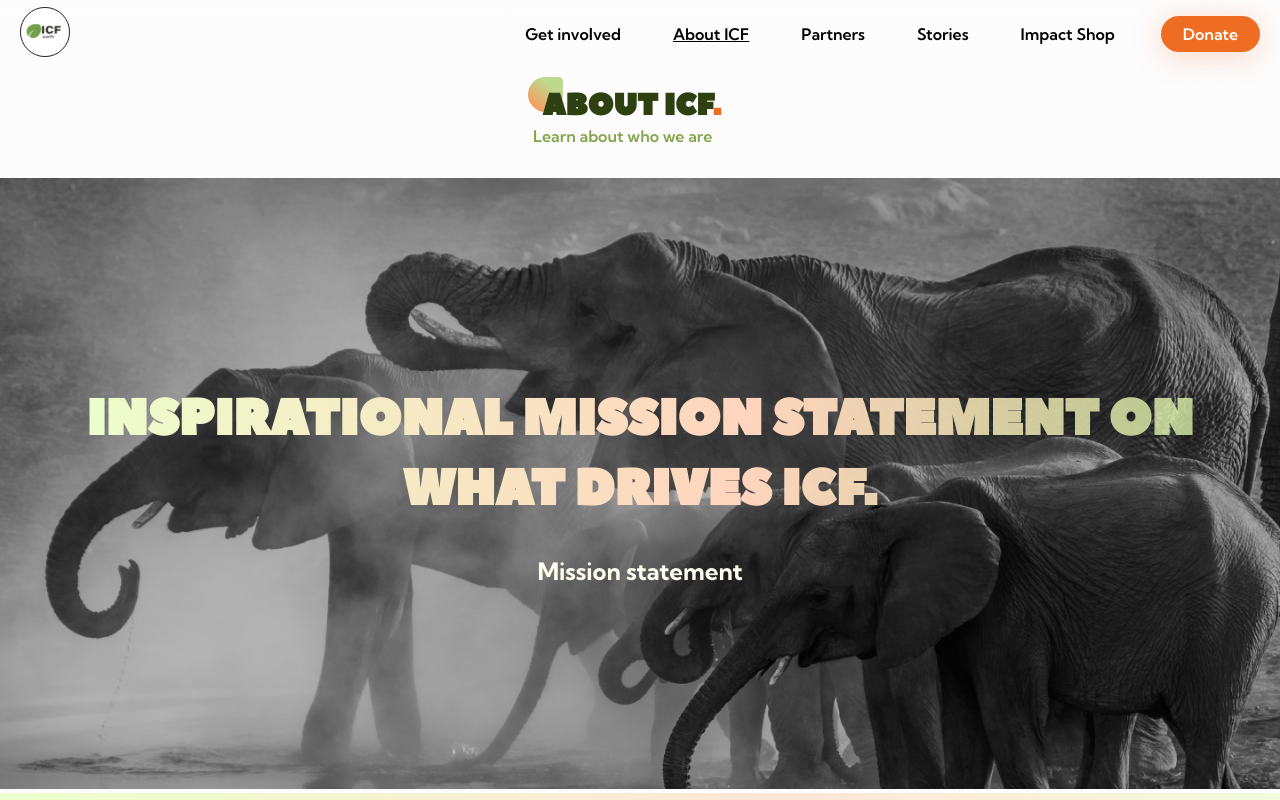
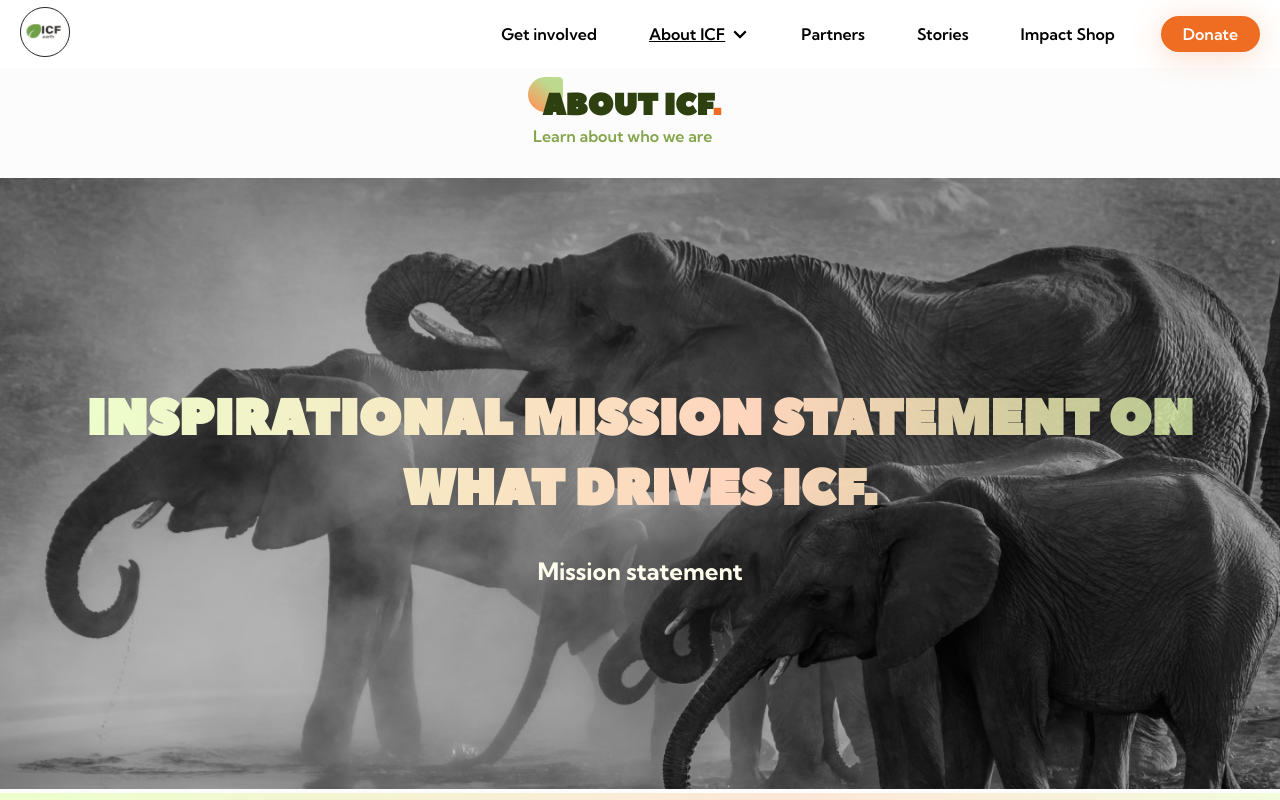
Before and after one commit to havoriskova/icf-website, a Next.js app: page /about in a window 1280 px wide. Shown: the top 800 px of the page. Built offline with nearby package versions, Linux system fonts and the light colour scheme.

Commit message:
added arrow on subnav (svg)

```diff
--- a/components/Navbar.js
+++ b/components/Navbar.js
@@ -3,6 +3,7 @@ import Image from "next/image";
 import styles from "./navbar.module.css";
 import {withRouter} from "next/router";
 import { useState } from "react";
+
 
 
 function Navbar({router}) {
@@ -31,7 +32,15 @@ function Navbar({router}) {
                             <Link href="/get-involved">Get involved</Link>
                         </li>
                         <li className={` ${styles.linkItem} ${styles.subNav}`}>
-                            <Link href="/about" className={router.pathname === "/about" ? styles.active : ""}>About ICF</Link>
+                            <Link href="/about" className={`${router.pathname === "/about" ? styles.active : ""} ${styles.subNavLink}`}>
+                                <div>About ICF
+                                    <div className={styles.subNavArrow}>
+                                        <svg class="arrowSvg" width="50" height="50">
+                                            <path d="m 42.681584,33.69458 -14.14025,14.140163 c -0.68197,0.681967 -1.78761,0.681967 -2.46951,0 l -1.64923,-1.649203 c -0.68079,-0.680852 -0.6821,-1.784279 -0.003,-2.466652 L 35.626034,32.459732 24.419654,21.200739 c -0.6792,-0.682403 -0.67789,-1.78579 0.003,-2.46659 l 1.64921,-1.649224 c 0.68197,-0.681968 1.78761,-0.681968 2.46951,0 l 14.14014,14.140162 c 0.68197,0.681867 0.68197,1.787526 1.1e-4,2.469493 z" fill="#ffffff"/>
+                                        </svg>
+                                    </div>
+                                </div>
+                            </Link>
                             <ul className={styles.subNavList}>
                                 {/* <li className={`${router.pathname === "/about/team" ?  styles.active : ""} ${styles.subNavLinkItem}`}>
                                     <Link href="/about/team">Team</Link>
--- a/components/layout.module.css
+++ b/components/layout.module.css
@@ -20,9 +20,10 @@
     z-index: 999;
     /* border-radius: 0 0 2rem 2rem; */
     overflow: visible; /*kvuli stinu na Donate button*/
-    background: linear-gradient(180deg, rgba(252, 252, 252, 0.5) 0%, rgba(252, 252, 252, 0.6) 100%, rgba(252, 252, 252, 0.25) 100%);
-    -webkit-backdrop-filter: blur(3px);
-    backdrop-filter: blur(3px);
+    /* background: linear-gradient(180deg, rgba(252, 252, 252, 0.5) 0%, rgba(252, 252, 252, 0.6) 100%, rgba(252, 252, 252, 0.25) 100%);
+    /* -webkit-backdrop-filter: blur(3px); */
+    /* backdrop-filter: blur(3px); */
+    background: rgba(255, 255, 255, 0.8);
 }
 
 .footer {
--- a/components/navbar.module.css
+++ b/components/navbar.module.css
@@ -53,6 +53,11 @@
     color: var(--middle-orange);
 }
 
+.linkItem a:hover .subNavArrow path {
+    fill: var(--middle-orange);
+    transition: fill .3s ease;
+}
+
 .linkItem.active:not(.accentColor) > a:hover, .linkItem.subNav a.active:hover {
     color: black;
 }
@@ -88,20 +93,44 @@
     position: relative;
 }
 
+.subNavLink {
+    padding-right: 1.5rem;
+    position: relative;
+}
+
+.subNavArrow {
+    position: absolute;
+    /* background-color: pink; */
+    transform: scale(.4);
+    pointer-events: none;
+    right: -1.2rem;
+    top: .3rem;
+}
+
+.subNavArrow svg {
+    transform: rotate(90deg);
+  }
+
+
+.subNavArrow path {
+    fill: black;
+    transition: fill .3s ease;
+}
 
 .subNavList {
     display: none;
     position: absolute;
     width: 110%;
     text-decoration: revert;
+    padding: .5rem 1rem;
 }
 
 
 .subNav:hover .subNavList {
     display: block;
-    background: rgba(252, 252, 252, 0.6);
-    -webkit-backdrop-filter: blur(3px);
-    backdrop-filter: blur(3px);
+    background: rgba(255, 255, 255, 0.8);
+    box-shadow: 0px 4px 30px rgba(125, 125, 125, 0.2);
+    border-radius: 0px 20px 20px 20px;
 }
 
 /* filter must be same as on layout.module.css .scrolled*/
@@ -123,8 +152,13 @@
     color: var(--middle-orange);
 }
 
+
 .subNavLinkItem.active {
     color: black;
+}
+
+.linkItem a.active:hover .subNavArrow path {
+ fill: black;
 }
 
 .hamburgerMenu {
@@ -164,19 +198,30 @@
         padding: .5rem 0;
     }
 
+
     .subNavList {
         display: block;
         position: static;
+        background: none;
+        box-shadow: none;
+        padding: 0;
+
     }
 
     .subNav:hover .subNavList {
         background: none;
         -webkit-backdrop-filter: none;
         backdrop-filter: none;
+        background: none;
+        box-shadow: none;
     }
 
     .subNavLinkItem > a {
         padding: .5rem 0;
+    }
+
+    .subNavArrow {
+        display: none;
     }
 
     .accentColor {
```
Also changed, not shown: public/images/menu_item_arrow.svg (added).
